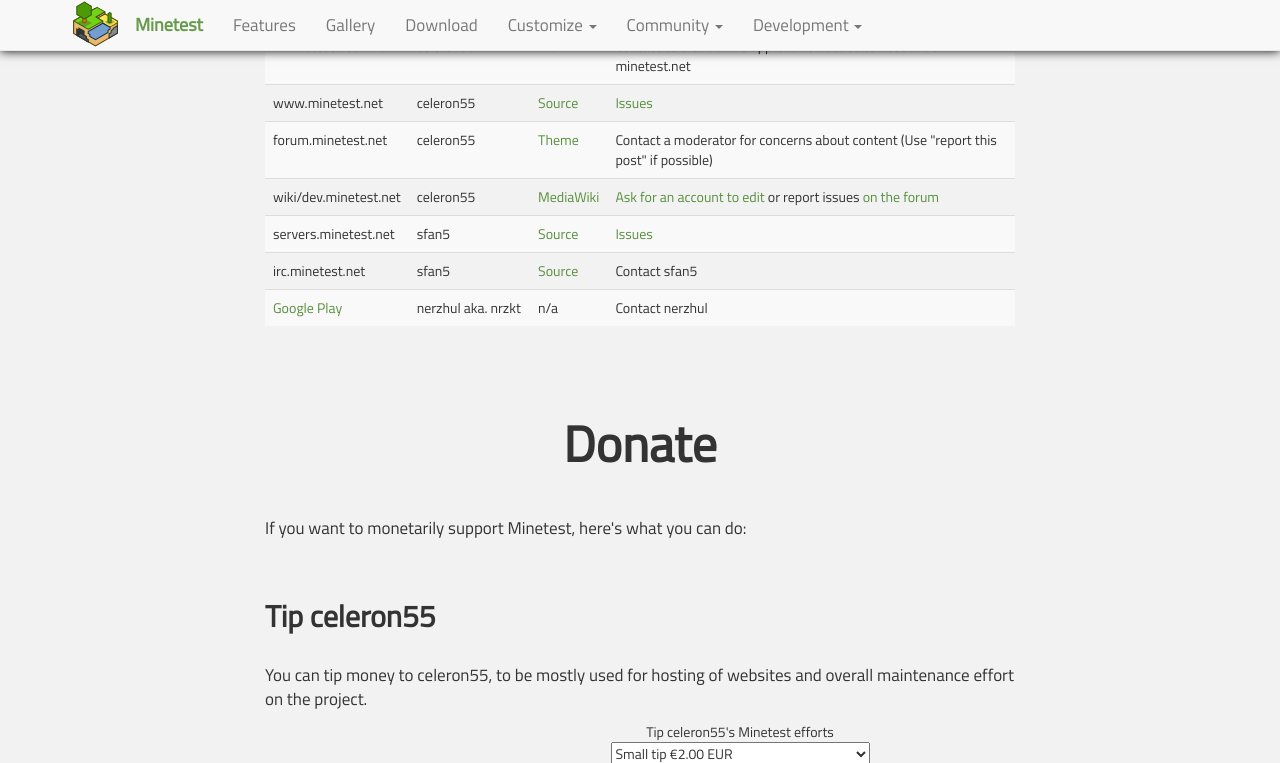
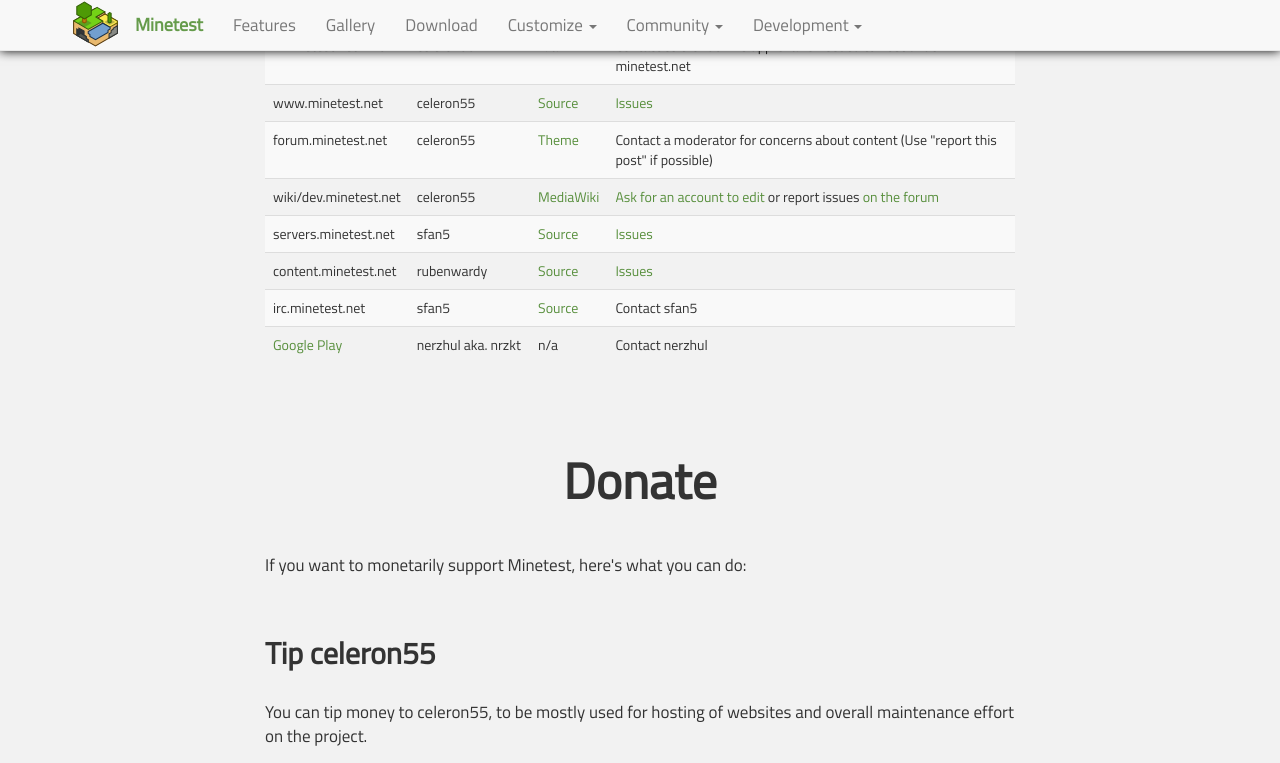
Before and after one commit to minetest/minetest.github.io, a Jekyll site: the page built from development.html, in a window 1280 px wide and 900 px high, scrolled down 2080 px, cut to the strip 0-763 px from the top of the window. Built offline with Jekyll 4.4.1, drawn with Linux system fonts in a browser that asks for light colours; comment, search, counter and statistics services are not loaded.

Commit message:
Add contentdb

```diff
--- a/development.html
+++ b/development.html
@@ -157,6 +157,12 @@ Minetest is distributed as an engine, combined with a couple of games. Upstream
     <td><a href="https://github.com/minetest/master-server/issues">Issues</a></td>
   </tr>
   <tr>
+    <td>content.minetest.net</td>
+    <td>rubenwardy</td>
+    <td><a href="https://github.com/minetest/contentdb">Source</a></td>
+    <td><a href="https://github.com/minetest/contentdb/issues">Issues</a></td>
+  </tr>
+  <tr>
     <td>irc.minetest.net</td>
     <td>sfan5</td>
     <td><a href="https://github.com/moritz/ilbot">Source</a></td>
```
